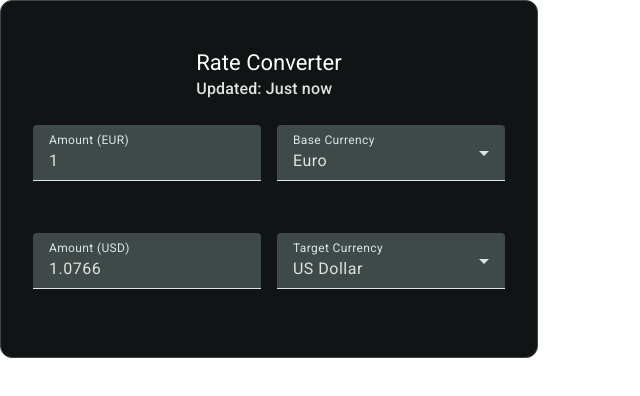
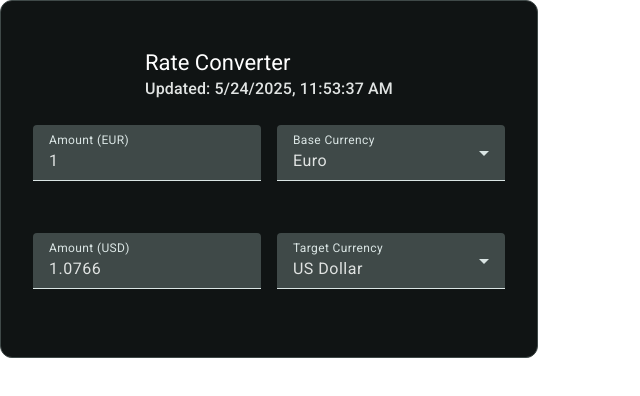
Before and after one commit to mojitz/currency-converter, an Angular app: page / in a window 1280 px wide. Shown: the top 396 px of the page, without its empty margins (0-640 px from the left). Built offline with nearby package versions, Linux system fonts and the light colour scheme.

Commit message:
fix: added update data time

```diff
--- a/src/app/app.component.html
+++ b/src/app/app.component.html
@@ -1 +1 @@
-<app-currency-converter [rates]="rates"></app-currency-converter>
+<app-currency-converter [currenciesMetaData]="currencyData"></app-currency-converter>
--- a/src/app/app.component.ts
+++ b/src/app/app.component.ts
@@ -10,12 +10,39 @@ import {CurrencyConverterComponent} from './currency-converter/currency-converte
 })
 export class AppComponent {
   title = 'currency-converter';
-  rates = [
-    { base: { key: 'EUR', label: 'Euro' }, target: { key: 'USD', label: 'US Dollar' }, baseToTargetRate: 1.0766 },
-    { base: { key: 'EUR', label: 'Euro' }, target: { key: 'CHF', label: 'Swiss Franc' }, baseToTargetRate: 0.9769 },
-    { base: { key: 'EUR', label: 'Euro' }, target: { key: 'GBP', label: 'British Pound' }, baseToTargetRate: 0.8583 },
-    { base: { key: 'USD', label: 'US Dollar' }, target: { key: 'JPY', label: 'Japanese Yen' }, baseToTargetRate: 154.527 },
-    { base: { key: 'CHF', label: 'Swiss Franc' }, target: { key: 'USD', label: 'US Dollar' }, baseToTargetRate: 1.1021 },
-    { base: { key: 'GBP', label: 'British Pound' }, target: { key: 'CAD', label: 'Canadian Dollar' }, baseToTargetRate: 1.7162 },
-  ];
+  currencyData = {
+    updatedAt: new Date(),
+    rates: [
+      {
+        base: { key: 'EUR', label: 'Euro' },
+        target: { key: 'USD', label: 'US Dollar' },
+        baseToTargetRate: 1.0766,
+      },
+      {
+        base: { key: 'EUR', label: 'Euro' },
+        target: { key: 'CHF', label: 'Swiss Franc' },
+        baseToTargetRate: 0.9769,
+      },
+      {
+        base: { key: 'EUR', label: 'Euro' },
+        target: { key: 'GBP', label: 'British Pound' },
+        baseToTargetRate: 0.8583,
+      },
+      {
+        base: { key: 'USD', label: 'US Dollar' },
+        target: { key: 'JPY', label: 'Japanese Yen' },
+        baseToTargetRate: 154.527,
+      },
+      {
+        base: { key: 'CHF', label: 'Swiss Franc' },
+        target: { key: 'USD', label: 'US Dollar' },
+        baseToTargetRate: 1.1021,
+      },
+      {
+        base: { key: 'GBP', label: 'British Pound' },
+        target: { key: 'CAD', label: 'Canadian Dollar' },
+        baseToTargetRate: 1.7162,
+      },
+    ],
+  };
 }
--- a/src/app/currency-converter/currency-converter.component.html
+++ b/src/app/currency-converter/currency-converter.component.html
@@ -1,7 +1,7 @@
 <mat-card appearance="outlined" class="converter-card">
   <mat-card-header>
     <mat-card-title>Rate Converter</mat-card-title>
-    <mat-card-subtitle>Updated: Just now</mat-card-subtitle>
+    <mat-card-subtitle>Updated: {{ localUpdateTime() }}</mat-card-subtitle>
   </mat-card-header>
 
   <mat-card-content>
--- a/src/app/currency-converter/currency-converter.component.ts
+++ b/src/app/currency-converter/currency-converter.component.ts
@@ -8,10 +8,15 @@ import {MatOptionModule} from '@angular/material/core';
 import {MatCardModule} from '@angular/material/card';
 import {toSignal as rxToSignal} from '@angular/core/rxjs-interop';
 
-export interface CurrencyRate {
+export interface CurrencyRateEntry {
   base: { key: string; label: string };
   target: { key: string; label: string };
   baseToTargetRate: number;
+}
+
+export interface CurrencyRate {
+  rates: CurrencyRateEntry[];
+  updatedAt: string | Date | undefined;
 }
 
 @Component({
@@ -27,7 +32,8 @@ export interface CurrencyRate {
   styleUrl: './currency-converter.component.scss'
 })
 export class CurrencyConverterComponent {
-  rates = input<Array<CurrencyRate>>();
+  currenciesMetaData = input<CurrencyRate>();
+  rates = computed(() => this.currenciesMetaData()?.rates);
   uniqueCurrencies = computed(() => {
     const map = new Map<string, string>();
     if (!this.rates) {
@@ -42,19 +48,24 @@ export class CurrencyConverterComponent {
   private fb = inject(NonNullableFormBuilder);
 
   public get filteredBaseCurrencies() {
-    const target = this.form.controls.target.value;
-    return this.uniqueCurrencies().filter(
-      (c) => c.key !== target || c.key === this.form.value.base
+    const target = this.form.value.target;
+    return this.uniqueCurrencies().filter(c =>
+      (c.key !== target || c.key === this.form.value.base) &&
+      this.hasRate(c.key, target)
     );
   };
 
   public get filteredTargetCurrencies() {
-    const base = this.form.controls.base.value;
-    return this.uniqueCurrencies().filter(
-      (c) => c.key !== base || c.key === this.form.value.target
+    const base = this.form.value.base;
+    return this.uniqueCurrencies().filter(c =>
+      (c.key !== base || c.key === this.form.value.target) &&
+      this.hasRate(base, c.key)
     );
   };
-
+  readonly localUpdateTime = computed(() => {
+    const raw = this.currenciesMetaData()?.updatedAt;
+    return raw ? new Date(raw).toLocaleString() : '';
+  });
   form = this.fb.group({
     base: 'EUR' as string,
     target: 'USD' as string,
@@ -83,6 +94,7 @@ export class CurrencyConverterComponent {
       const base = this.base();
       const target = this.target();
       const rate = this.getRate(base, target);
+      if (!rate) console.warn('No rate found for', base, target);
       if (!rate) return;
 
       if (this.activeField() === 'base') {
@@ -100,7 +112,9 @@ export class CurrencyConverterComponent {
       }
     });
   }
-
+  private hasRate(base: string | undefined, target: string | undefined): boolean {
+    return this.rates()?.some(r => r.base.key === base && r.target.key === target) ?? false;
+  }
   private getRate(base: string, target: string): number | undefined {
     return (
       this.rates()?.find(
```
